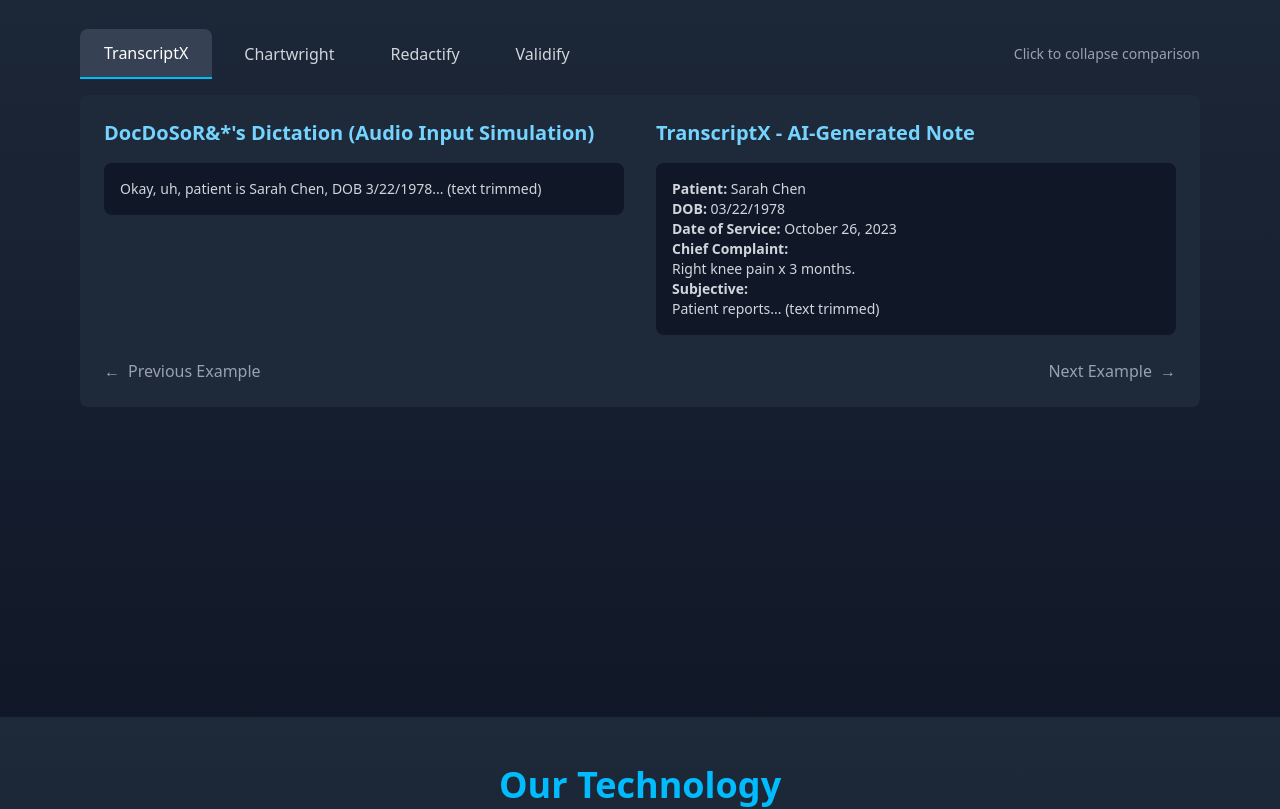
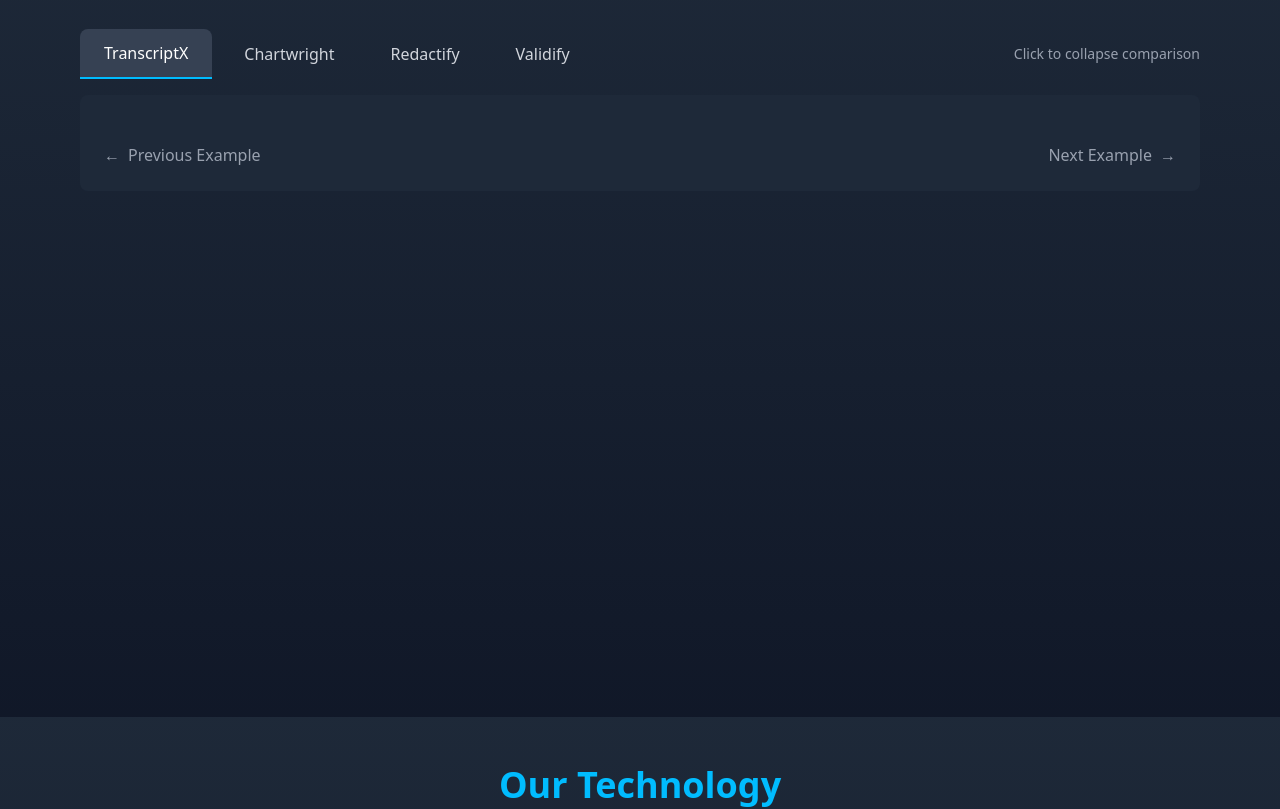
Before and after one commit to PranayChowdhury00/clin_job_task, a React (Vite) app: page / in a window 1280 px wide. Shown: the part 1848-2657 px from the top of the page. Built offline with nearby package versions, Linux system fonts and the light colour scheme.

Commit message:
updataing some pages

```diff
--- a/src/pages/Benefits/Benefits.jsx
+++ b/src/pages/Benefits/Benefits.jsx
@@ -1,4 +1,5 @@
 import React from "react";
+import { Link } from "react-router-dom";
 
 const Benefits = () => {
   return (
@@ -25,12 +26,15 @@
 
           {/* Buttons */}
           <div className="flex flex-col sm:flex-row justify-center gap-4 mt-10">
-            <button className="btn btn-outline text-white border-white hover:bg-white hover:text-gray-900 transition duration-300">
+            <Link to='login'><button className="btn btn-outline text-white border-white hover:bg-white hover:text-gray-900 transition duration-300">
               Login
-            </button>
-            <button className="btn px-6 py-2 bg-cyan-500 text-white font-semibold rounded shadow-md transition duration-300 hover:shadow-cyan-400/50 hover:shadow-lg active:translate-y-[-2px]">
-              SignUp
-            </button>
+            </button></Link>
+            <Link to='register'>
+          <button
+            className="btn px-6 py-2 bg-cyan-500 text-white font-semibold rounded shadow-md transition-all duration-300 hover:shadow-cyan-400/50 hover:shadow-lg active:translate-y-[-2px]"
+          >
+            SignUp
+          </button></Link>
           </div>
         </div>
       </div>
--- a/src/pages/Footer/Footer.jsx
+++ b/src/pages/Footer/Footer.jsx
@@ -1,4 +1,5 @@
 import React from "react";
+import { Link } from "react-router-dom";
 
 const Footer = () => {
   return (
@@ -26,12 +27,15 @@
         </div>
 
         <div className="flex justify-center gap-4 mt-6">
-          <button className="btn btn-outline text-white border-white hover:bg-white hover:text-gray-900 transition-all duration-300">
+           <Link to="login"><button className="btn btn-outline text-white border-white hover:bg-white hover:text-gray-900 transition-all duration-300">
             Login
-          </button>
-          <button className="btn px-6 py-2 bg-cyan-500 text-white font-semibold rounded shadow-md transition-all duration-300 hover:shadow-cyan-400/50 hover:shadow-lg active:translate-y-[-2px]">
+          </button></Link>
+          <Link to='register'>
+          <button
+            className="btn px-6 py-2 bg-cyan-500 text-white font-semibold rounded shadow-md transition-all duration-300 hover:shadow-cyan-400/50 hover:shadow-lg active:translate-y-[-2px]"
+          >
             SignUp
-          </button>
+          </button></Link>
         </div>
       </div>
 
--- a/src/pages/InAction/InAction.jsx
+++ b/src/pages/InAction/InAction.jsx
@@ -42,26 +42,7 @@
         {!isCollapsed && (
           <div className="bg-gray-800 rounded-lg p-6">
             {activeTab === "TranscriptX" && (
-              <div className="grid grid-cols-1 md:grid-cols-2 gap-8">
-                <div>
-                  <h3 className="text-xl font-semibold mb-4 text-sky-300">DocDoSoR&*'s Dictation (Audio Input Simulation)</h3>
-                  <div className="bg-gray-900 p-4 rounded-lg text-gray-300 text-sm max-h-[300px] overflow-y-auto">
-                    <p>Okay, uh, patient is Sarah Chen, DOB 3/22/1978... (text trimmed)</p>
-                  </div>
-                </div>
-                <div>
-                  <h3 className="text-xl font-semibold mb-4 text-sky-300">TranscriptX - AI-Generated Note</h3>
-                  <div className="bg-gray-900 p-4 rounded-lg text-gray-300 text-sm max-h-[300px] overflow-y-auto">
-                    <p><strong>Patient:</strong> Sarah Chen<br />
-                      <strong>DOB:</strong> 03/22/1978<br />
-                      <strong>Date of Service:</strong> October 26, 2023</p>
-                    <p><strong>Chief Complaint:</strong><br />
-                      Right knee pain x 3 months.</p>
-                    <p><strong>Subjective:</strong><br />
-                      Patient reports... (text trimmed)</p>
-                  </div>
-                </div>
-              </div>
+            <div className=""></div>
             )}
 
             {activeTab === "Chartwright" && (
```
